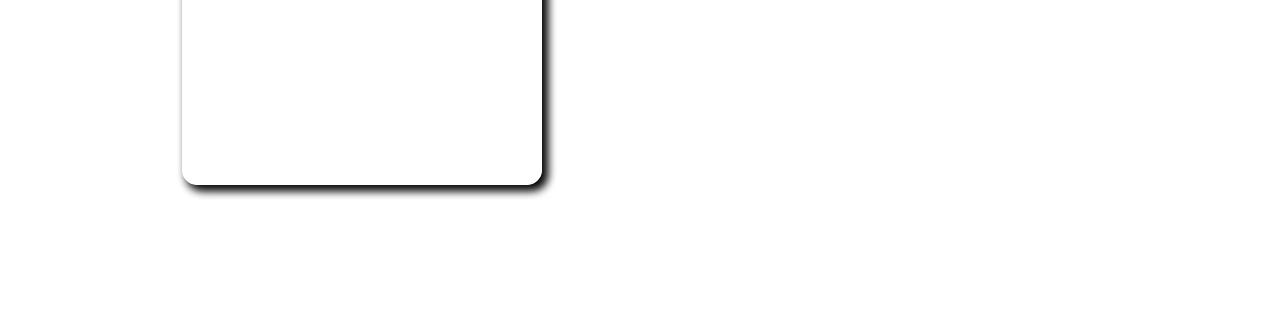
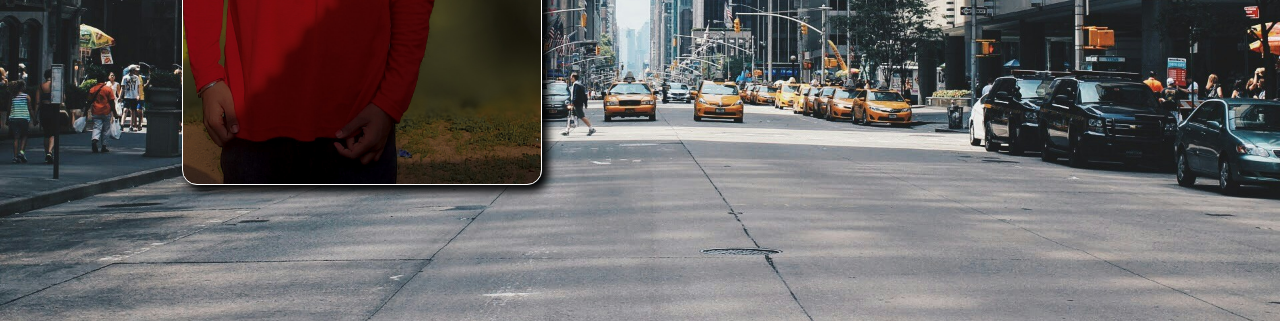
Before and after one commit to Thisara12340/thisara-web, a plain HTML site: page About.html in a window 1280 px wide. Shown: the part 479-800 px from the top of the page. Drawn offline with Linux system fonts and the light colour scheme.

Commit message:
Update About.css

```diff
--- a/About.css
+++ b/About.css
@@ -8,7 +8,7 @@
 .container{
     width: 100%;
     height: 100vh;
-    background: url(social-media/background.jpg);
+    background: url(background.jpg);
     background-position: center;
     background-size: cover;
     padding-top: 35px;
@@ -51,7 +51,7 @@ nav ul li a:hover{
     font-family: 'roboto';
 }
 .card{
-    background: url(social-media/thisara.jpg);
+    background: url(thisara.jpg);
     background-position: center;
     background-size: cover;
     width: 360px;
```
